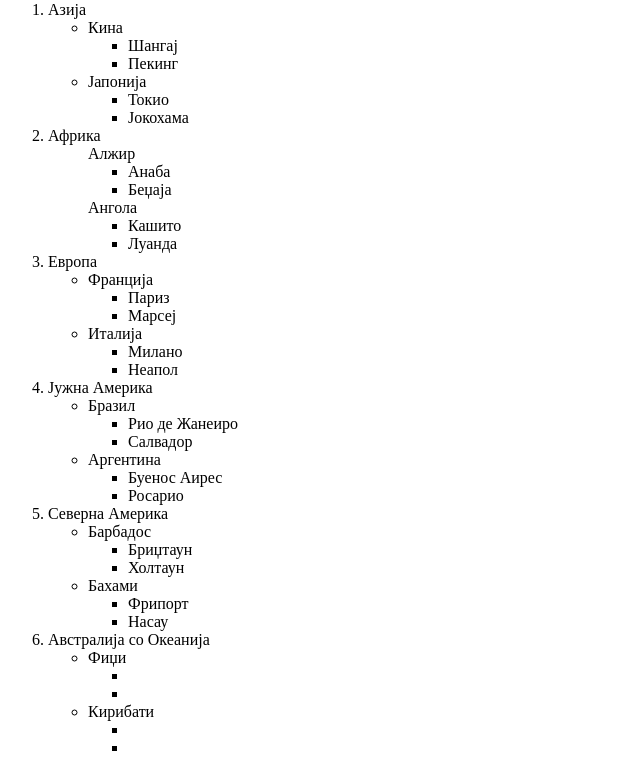
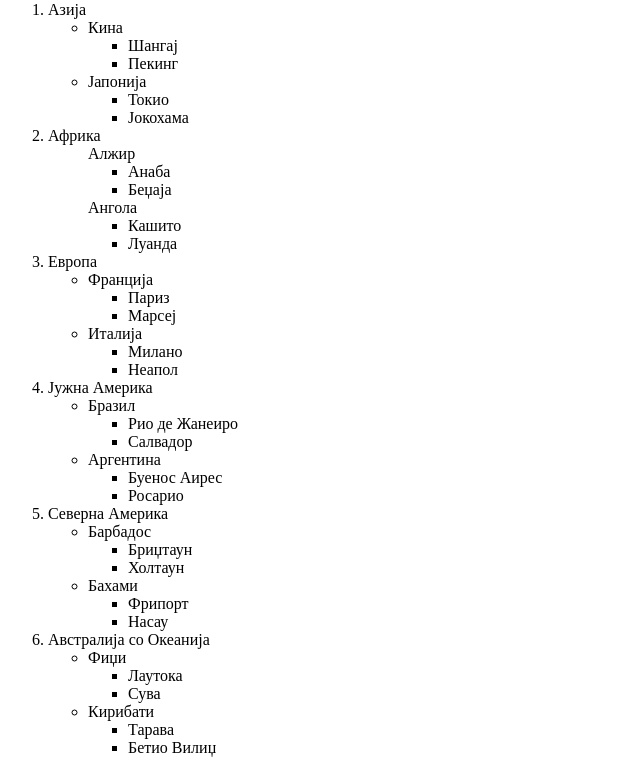
Before and after one commit to GNikola/cwd-2017, a plain HTML site: page Vezba1.html in a window 1280 px wide. Shown: the part 79-852 px from the top of the page, without its empty margins (0-640 px from the left). Drawn offline with Linux system fonts and the light colour scheme.

Commit message:
Commit 2 vezba1

```diff
--- a/Vezba1.html
+++ b/Vezba1.html
@@ -86,14 +86,14 @@
 			<ul>
 				<li>Фиџи
 					<ul>
-						<li></li>
-						<li></li>
+						<li>Лаутока</li>
+						<li>Сува</li>
 					</ul>
 				</li>
 				<li>Кирибати
 					<ul>
-						<li></li>
-						<li></li>
+						<li>Тарава</li>
+						<li>Бетио Вилиџ</li>
 					</ul>
 				</li>
 			</ul>
```
